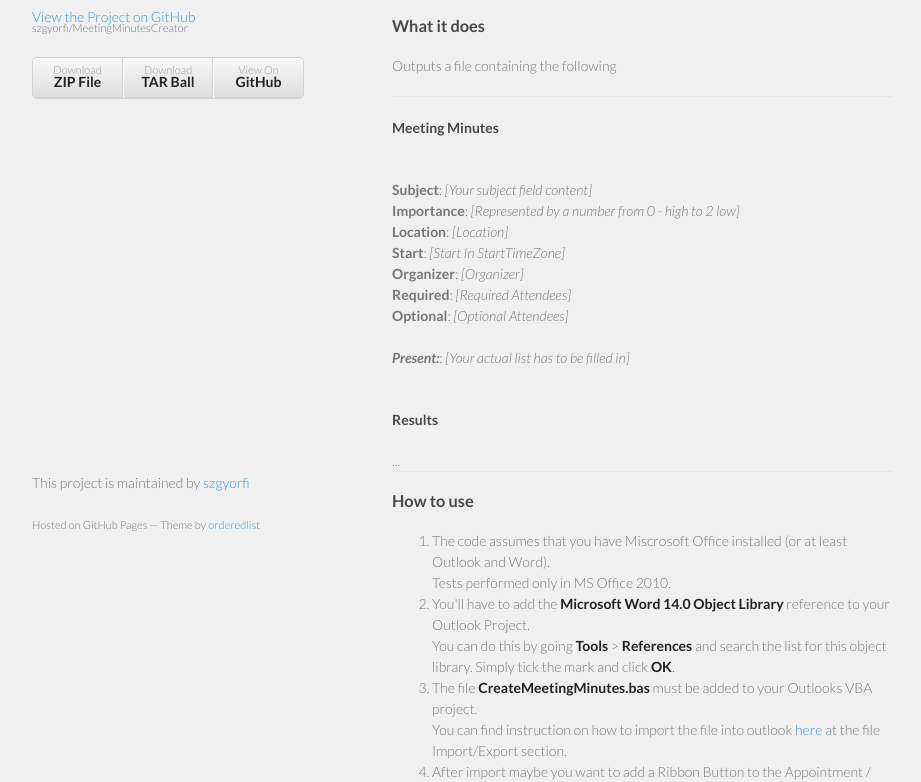
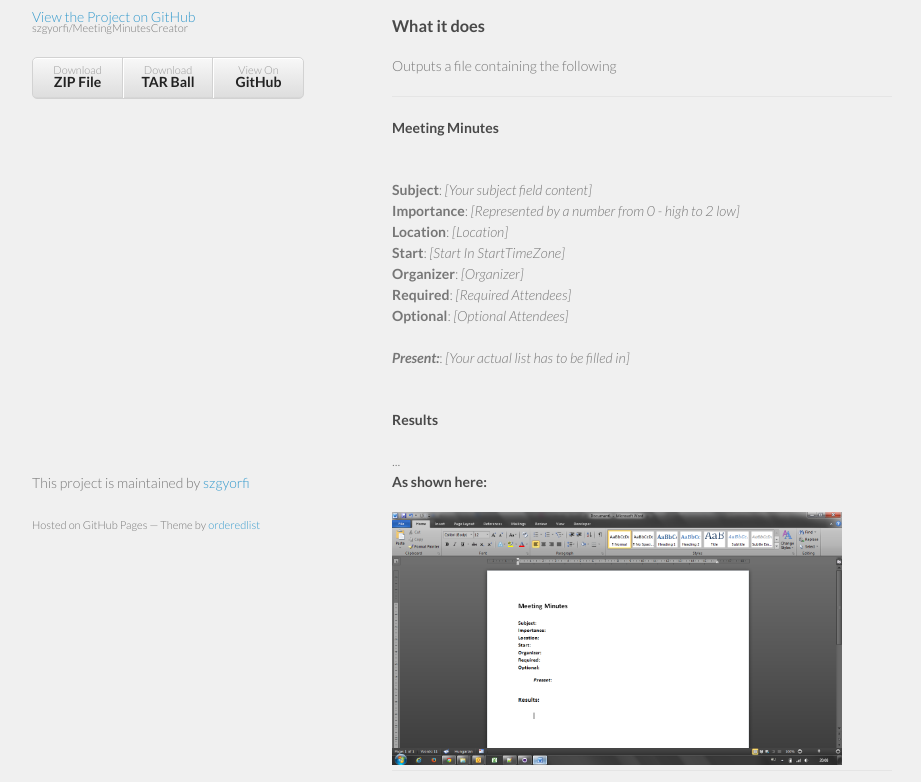
Before and after one commit to szgyorfi/MeetingMinutesCreator, a plain HTML site: page index.html in a window 1280 px wide. Shown: the part 196-978 px from the top of the page, without its empty margins (178-1099 px from the left). Drawn offline with Linux system fonts and the light colour scheme.

Commit message:
Add picture to page

```diff
--- a/index.html
+++ b/index.html
@@ -64,7 +64,10 @@
 
 
 </div>
-
+<div>
+	<h4>As shown here:</h4>
+	<img src="pict.png" style="width:90%;margin:0 auto"/>
+</div>
 <hr>
 
 <h3>
```
Also changed, not shown: pict.png (added).
